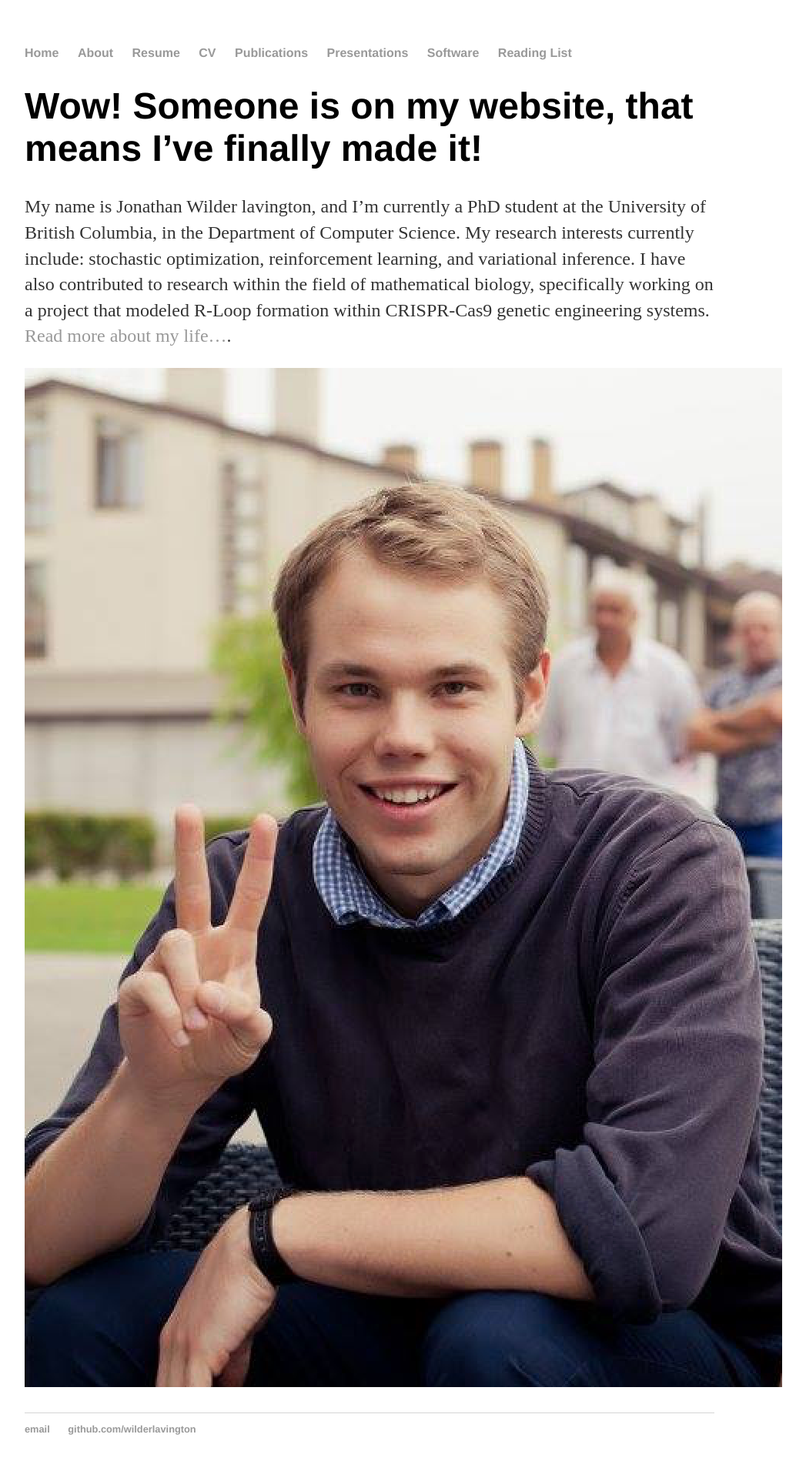
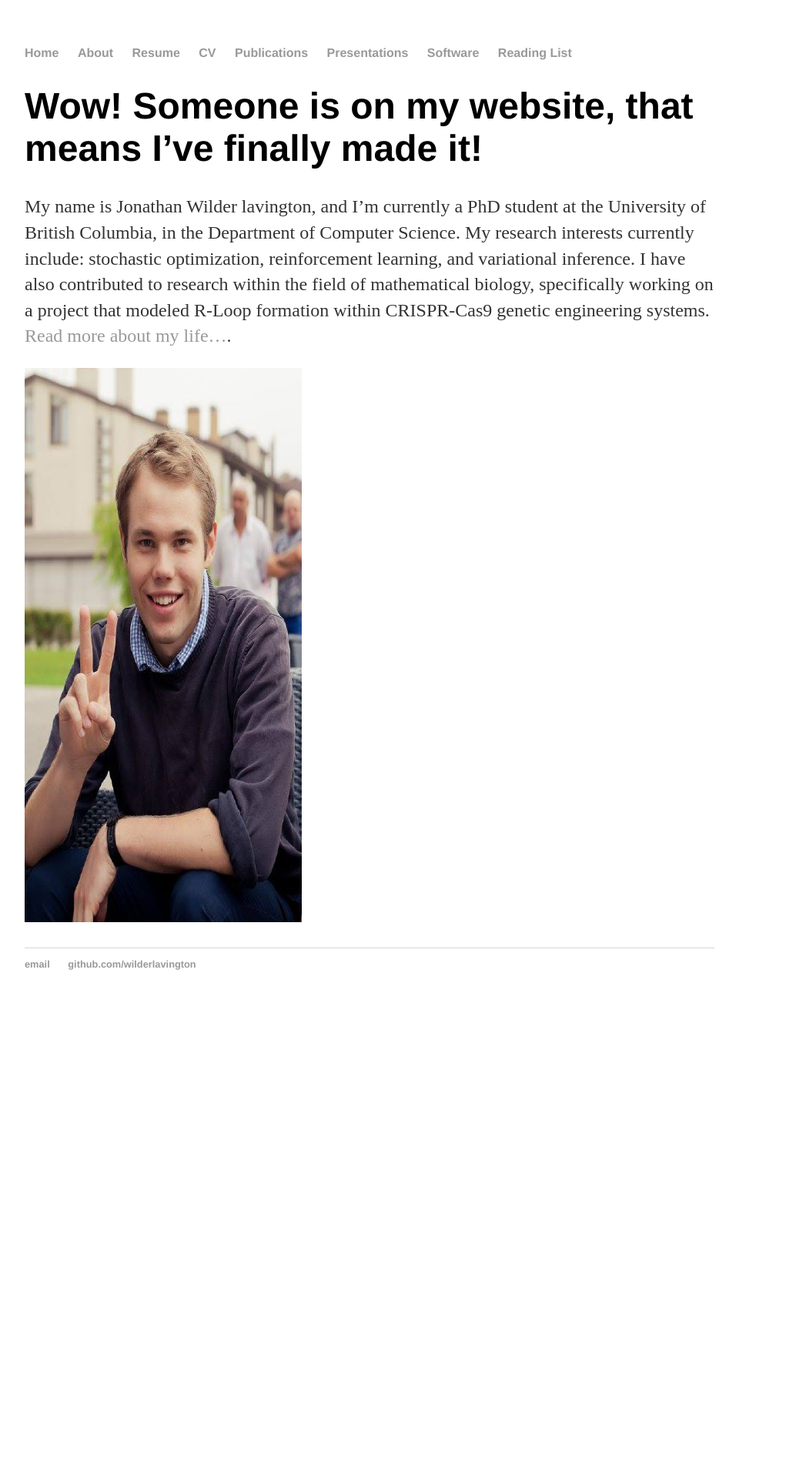
Before and after one commit to WilderLavington/old_web_page, a Jekyll site: the page built from index.md, in a window 1280 px wide. Shown: the whole page at 77% size, without its empty margins (160-1207 px from the left). Built offline with Jekyll 4.4.1, drawn with Linux system fonts in a browser that asks for light colours; our own code applies the rules of GitHub Pages for plain Markdown files; after the commit the page ends 1320 px from its top, so only the background shows below that.

Commit message:
Update index.md

```diff
--- a/index.md
+++ b/index.md
@@ -6,4 +6,4 @@
 biology, specifically working on a project that modeled R-Loop formation within CRISPR-Cas9 genetic engineering systems.
 [Read more about my life...](https://wilderlavington.github.io/about/).
 
-![](/assets/profile.png)
+<img src="/assets/profile.png"  width="360" height="720">
```
